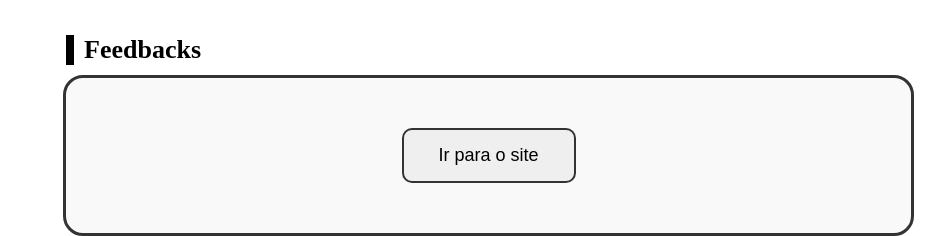
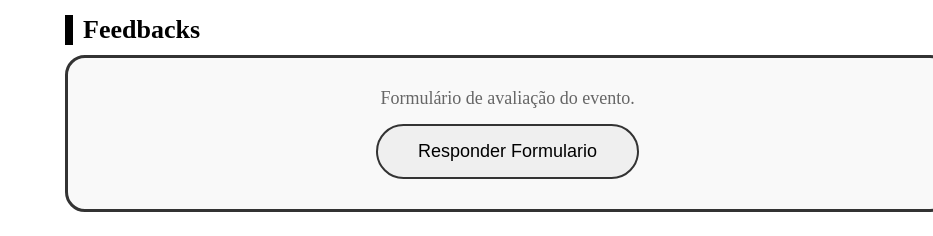
Before and after one commit to Joaorx7/semana-integrada-tecnologia, a plain HTML site: page index.html in a window 1280 px wide. Shown: the part 2131-2367 px from the top of the page, without its empty margins (347-1280 px from the left). After the commit the page ends 2343 px from the top, so only its background shows below. Drawn offline with Linux system fonts and the light colour scheme.

Commit message:
Version 5.0
add feedbacks

```diff
--- a/assets/style.css
+++ b/assets/style.css
@@ -300,29 +300,50 @@ height: 243px;  /* proporcional */
   margin-left: 213px;
 }
 
-.Feedback {
+.container-feedBacks {
+  border: 3px solid #333;
+  border-radius: 20px;
+  padding: 30px;         /* mantém a borda acolhedora */
+  width: 64%;
+  display: flex;
+  justify-content: center;
+  background-color: #f9f9f9;
+  margin-left: 412px;
+}
+
+.Linkfeedback {
   display: flex;
   flex-direction: column;
-  margin-left: 200px;
-
+  align-items: center;
+  gap: 15px;             /* espaço entre texto e botão */
 }
 
-.container-feedBacks {
-  border: 3px solid #333;   /* borda grande ao redor */
-  border-radius: 20px;
-  padding: 50px;
-  width: 69%;               /* tamanho ajustável da caixa */
-  display: flex;
-  justify-content: center;  /* centraliza o botão dentro */
-  background-color: #f9f9f9; /* cor de fundo leve (opcional) */
-  margin-left: 210px;
+.texto-feedback {
+  color: #666666;
+  font-size: 18px;
+  text-decoration: none;
+  margin-top: 0;          /* remove o grande deslocamento */
 }
 
 .Linkfeedback button {
-  padding: 15px 35px;
+  padding: 15px 40px;
   font-size: 18px;
   border: 2px solid #333;
-  border-radius: 10px;
+  border-radius: 100px;
   cursor: pointer;
+  transition: 0.3s;
+}
 
+.Linkfeedback button:hover {
+  background-color: #333;
+  color: white;
 }
+
+.titulo5{
+  border-left: 8px solid black;
+  padding-left: 10px;
+  font-size: 26px;
+  font-weight: bold;
+  margin-bottom: 10px;
+  margin-left: 412px;
+}
--- a/index.html
+++ b/index.html
@@ -168,10 +168,13 @@
       </section>
 
       <section class="Feedback">
-        <h2 id="feed" class="titulo4">Feedbacks</h2>
+        <h2 id="feed" class="titulo5">Feedbacks</h2>
         <div class="container-feedBacks">
           <div class="Linkfeedback">
-           <button onclick="window.location.href='https://forms.gle/Su3mnH9uARNfV11u9'">Ir para o site</button>
+            <a class="texto-feedback">Formulário de avaliação do evento.</a>
+            <a href="https://forms.gle/Su3mnH9uARNfV11u9" target="_blank">
+              <button>Responder Formulario</button>
+            </a>
           </div>
       </section>
 
```
